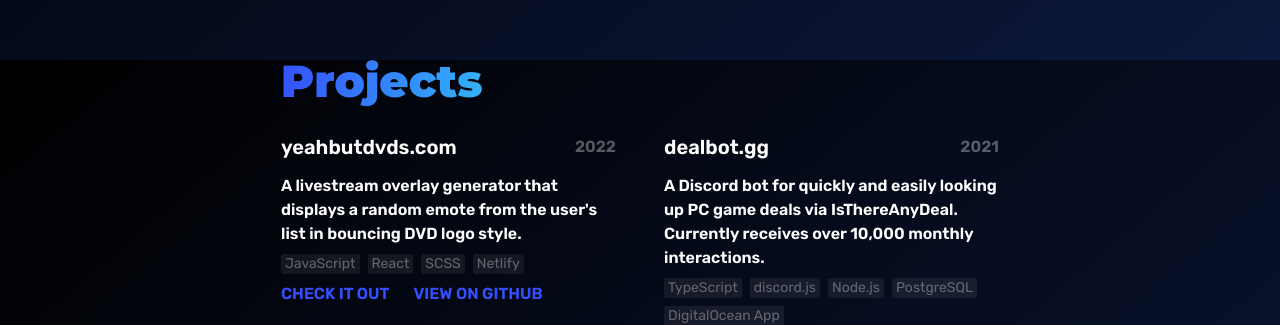
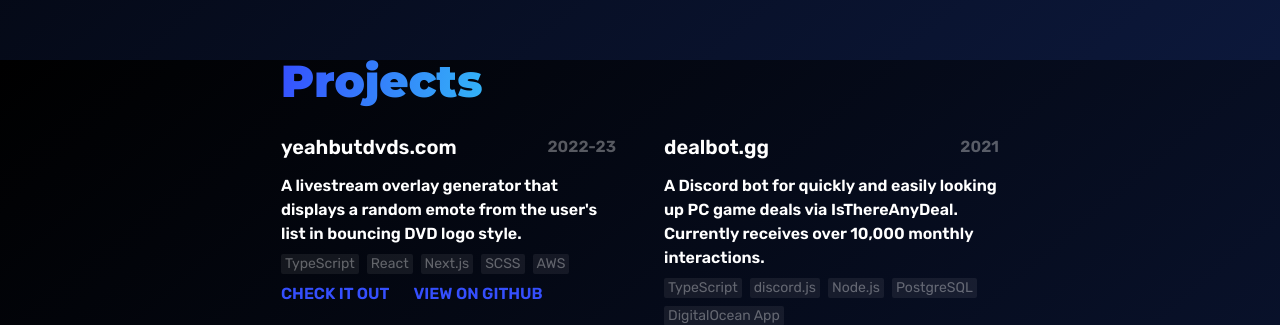
Before and after one commit to acdvs/acdvs.dev, a Next.js app: page / in a window 1280 px wide. Shown: the part 1540-1865 px from the top of the page. Built offline with nearby package versions, Linux system fonts and the light colour scheme.

Commit message:
Update yeahbutdvds

```diff
--- a/src/components/sections/Projects.tsx
+++ b/src/components/sections/Projects.tsx
@@ -7,11 +7,11 @@
       <ul className="md:grid md:gap-x-12 md:gap-y-8 md:auto-rows-auto md:grid-cols-2">
         <Project
           title="yeahbutdvds.com"
-          date="2022"
+          date="2022-23"
           description="A livestream overlay generator that displays a random emote from the user's list in bouncing DVD logo style."
-          tags={['JavaScript', 'React', 'SCSS', 'Netlify']}
-          demoURL="https://www.yeahbutdvds.com/"
-          githubURL="https://github.com/Mahcks/YEAHBUTDVDs"
+          tags={['TypeScript', 'React', 'Next.js', 'SCSS', 'AWS']}
+          demoURL="https://yeahbutdvds.com/"
+          githubURL="https://github.com/omegastreamtv/YEAHBUTDVDs"
         />
         <Project
           title="dealbot.gg"
```
